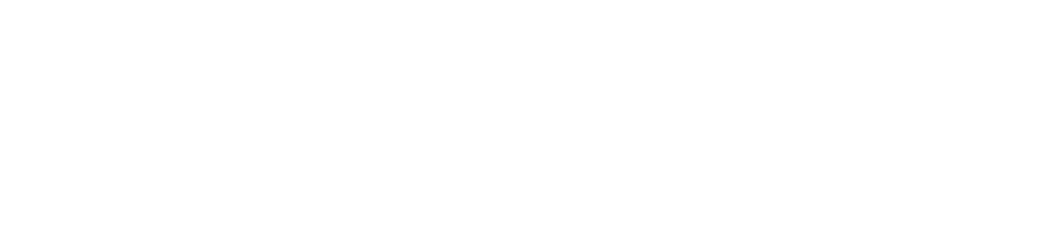
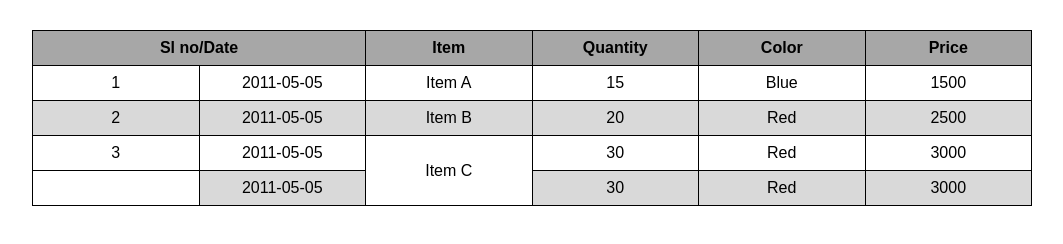
Before and after one commit to darkhacker1906/Assignment4, a plain HTML site: page index.html in a window 1280 px wide. Shown: the whole page, without its empty margins (108-1171 px from the left). Drawn offline with Linux system fonts and the light colour scheme.

Commit message:
Adding responsiveness to table

```diff
--- a/index.css
+++ b/index.css
@@ -0,0 +1,32 @@
+*{
+    margin:0;
+    padding:0;
+    box-sizing: border-box;
+}
+.main_div{
+    height:100vh;
+    width:100vw;
+
+}
+table, tr, th, td{
+    border:1px solid black;
+    border-collapse:collapse;
+}
+table{
+
+    width:1000px;
+    font-family: Arial, Helvetica, sans-serif;
+    text-align: center;
+    margin: auto;
+    table-layout: fixed;
+}
+.price_table th,td{
+    padding:8px 0px;
+}
+.price_table{
+    margin-top: 30px;
+}
+.price_table tr:nth-child(odd){background-color: #D9D9D9;}
+th{
+    background: #A7A7A7;
+}
--- a/index.html
+++ b/index.html
@@ -3,10 +3,61 @@
 <head>
     <meta charset="UTF-8">
     <meta name="viewport" content="width=device-width, initial-scale=1.0">
-    <title>Assignment 4</title>
+    <title>Assignment4</title>
     <link rel="stylesheet" href="index.css">
 </head>
 <body>
+    <div class="wrapper">
+        <main>
+            <div class="main_div">
+                <div style="overflow-x: auto; margin:0px 30px">
+                    <table class="price_table">
+                        <tr>
+                            <th colspan="2">Sl no/Date</th>
+                            <!-- <th>Date</th> -->
+                            <th>Item</th>
+                            <th>Quantity</th>
+                            <th>Color</th>
+                            <th>Price</th>
+                        </tr>
+                        <tr>
+                            <td>1</td>
+                            <td>2011-05-05</td>
+                            <td>Item A</td>
+                            <td>15</td>
+                            <td>Blue</td>
+                            <td>1500</td>
+                        </tr>
+                        <tr>
+                            <td>2</td>
+                            <td>2011-05-05</td>
+                            <td>Item B</td>
+                            <td>20</td>
+                            <td>Red</td>
+                            <td>2500</td>
+                        </tr>
+                        <tr>
+                            <td>3</td>
+                            <td>2011-05-05</td>
+                            <td rowspan="2">Item C</td>
+                            <td>30</td>
+                            <td>Red</td>
+                            <td>3000</td>
+                        </tr>
+                        <tr>
+                            <td style="visibility: hidden;">4</td>
+                            <td>2011-05-05</td>
+                            <td>30</td>
+                            <td>Red</td>
+                            <td>3000</td>
+                        </tr>
+                    </table>
 
+                </div>
+
+
+            </div>
+        </main>
+    </div>
 </body>
 </html>
```
